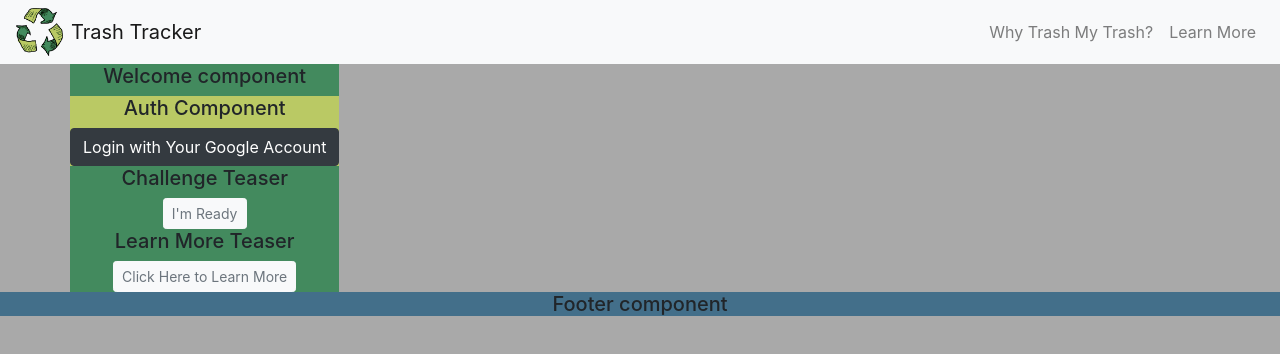
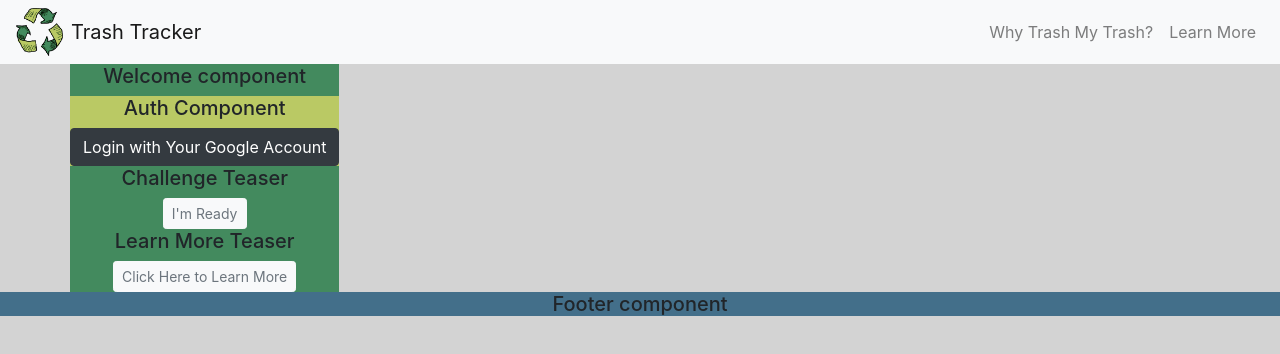
Before and after one commit to ToddSpainhour/trash-tracker, a React (Create React App) app: page /welcome in a window 1280 px wide. Shown: the top 354 px of the page. Built offline with nearby package versions, Linux system fonts and the light colour scheme; no server answers.

Commit message:
changed background color

```diff
--- a/src/styles/index.scss
+++ b/src/styles/index.scss
@@ -3,5 +3,7 @@
 @import 'variables';
 
 body {
-  background-color: $favColor;
+  // background-color: $cream;
+  // background-color: #D3D3D3;
+  background-color: lightgrey;
 }
```
